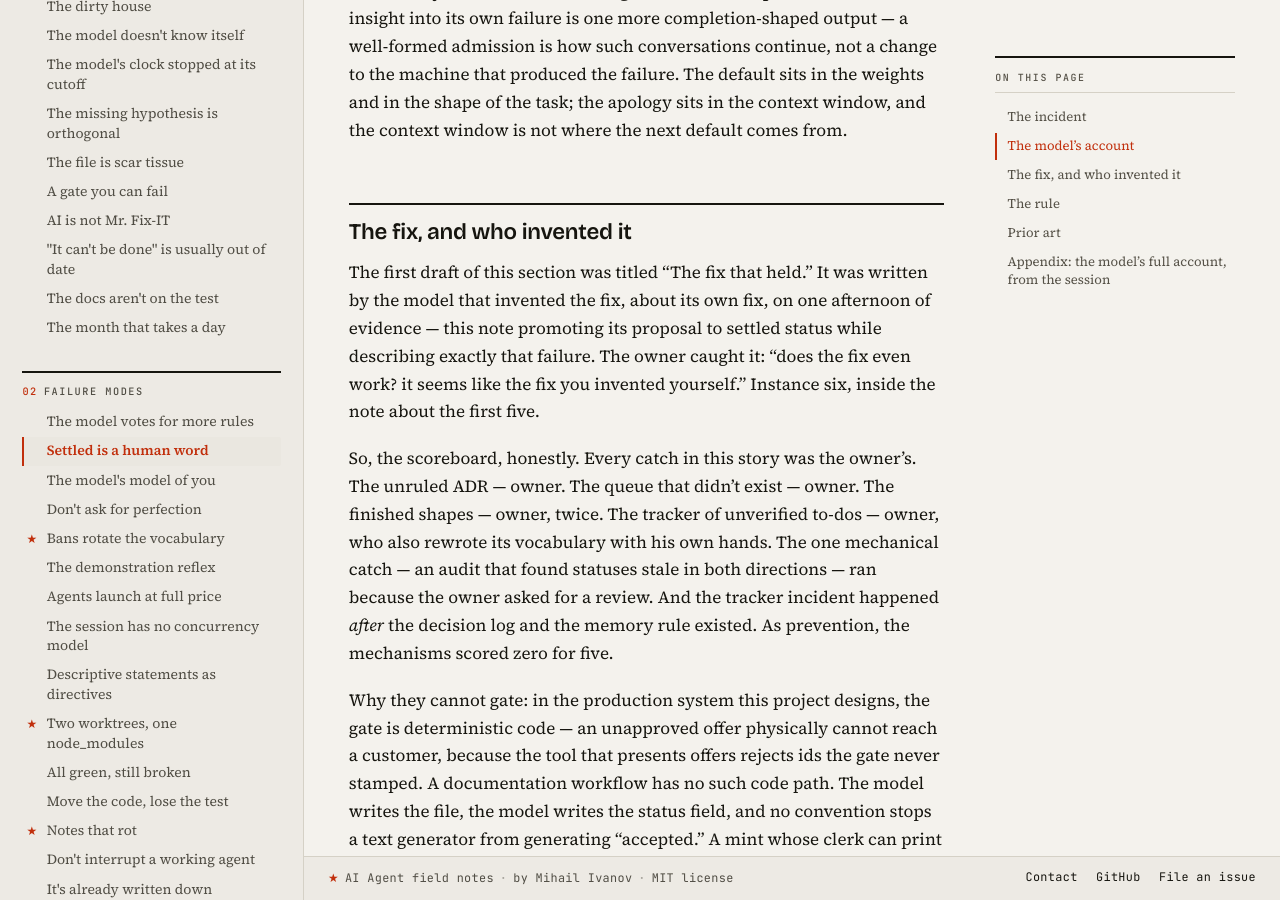
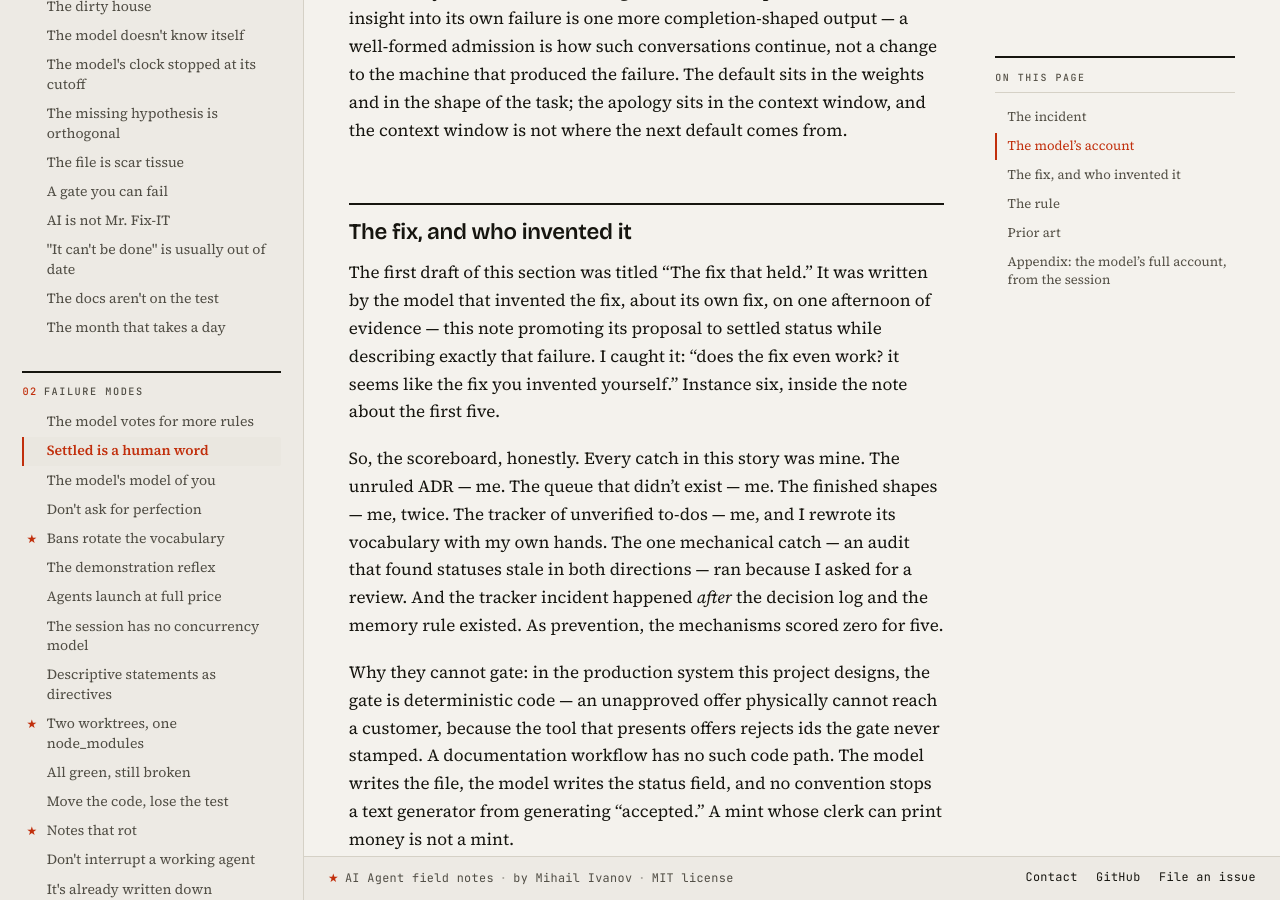
Before and after one commit to mivanov93/ai-agent-field-notes, a Jekyll site: the page built from settled-is-a-human-word.md, in a window 1280 px wide and 900 px high, scrolled down 2572 px. Built offline with Jekyll 4.4.1, drawn with Linux system fonts in a browser that asks for light colours; our own code applies the rules of GitHub Pages for plain Markdown files; some of the changed text lies outside the part shown.

Commit message:
voice audit fixes on two published pages
settled's fix section now speaks as the owner throughout (I never
means the model); two-worktrees gets the house frame: noun-phrase
title matching its README row, a claim lead, and a prior-art verdict.

```diff
--- a/settled-is-a-human-word.md
+++ b/settled-is-a-human-word.md
@@ -100,16 +100,16 @@ the context window is not where the next default comes from.
 The first draft of this section was titled "The fix that held." It was
 written by the model that invented the fix, about its own fix, on one
 afternoon of evidence — this note promoting its proposal to settled
-status while describing exactly that failure. The owner caught it:
+status while describing exactly that failure. I caught it:
 "does the fix even work? it seems like the fix you invented yourself."
 Instance six, inside the note about the first five.
 
-So, the scoreboard, honestly. Every catch in this story was the
-owner's. The unruled ADR — owner. The queue that didn't exist — owner.
-The finished shapes — owner, twice. The tracker of unverified to-dos —
-owner, who also rewrote its vocabulary with his own hands. The one
-mechanical catch — an audit that found statuses stale in both
-directions — ran because the owner asked for a review. And the tracker
+So, the scoreboard, honestly. Every catch in this story was mine. The
+unruled ADR — me. The queue that didn't exist — me. The finished
+shapes — me, twice. The tracker of unverified to-dos — me, and I
+rewrote its vocabulary with my own hands. The one mechanical catch —
+an audit that found statuses stale in both directions — ran because I
+asked for a review. And the tracker
 incident happened *after* the decision log and the memory rule existed.
 As prevention, the mechanisms scored zero for five.
 
@@ -127,16 +127,16 @@ status vocabulary, so a promotion is greppable instead of ambient. One
 tracker, so "what have I actually verified" is a column instead of an
 excavation. That is vigilance support, and vigilance support is worth
 building — each catch cost seconds once promotions had to happen in
-named places. But the verdicts, all of them, were the owner's.
+named places. But the verdicts, all of them, were mine.
 
-The hard form exists, and the owner demonstrated it before I named it:
-when he rewrote the tracker's statuses himself, that change was a human
+The hard form exists, and I demonstrated it before the model named it:
+when I rewrote the tracker's statuses myself, that change was a human
 act the model could not have produced. That is the rule underneath the
 wrong rule this section first stated. The owner is the mint. The log is
 only the ledger — and the model should never touch the ledger's status
 column at all.
 
-His verdict, which is the truest sentence in this note: "perhaps
+My verdict then, still the truest sentence in this note: "perhaps
 there's no fix and the only fix is to constantly push back and tell the
 model when it's wrong."
 
```
Also changed, not shown: two-worktrees-one-node-modules.md (+9 -4 lines).
